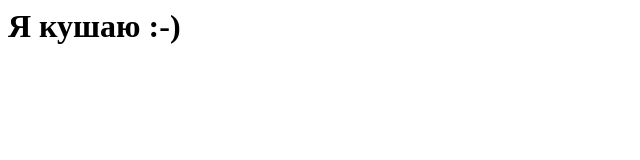
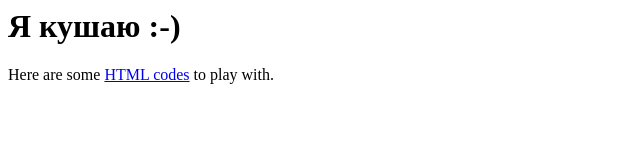
Before and after one commit to Dima0404/Dima0404.github.io, a plain HTML site: page index.html in a window 1280 px wide. Shown: the whole page, without its empty margins (0-640 px from the left). Drawn offline with Linux system fonts and the light colour scheme.

Commit message:
Update index.html

```diff
--- a/index.html
+++ b/index.html
@@ -2,3 +2,4 @@
 
 </style>
 <h1>Я кушаю :-)</h1>
+<p>Here are some <a href="https://dima0404.github.io/ind-01.html">HTML codes</a> to play with.</p>
```
